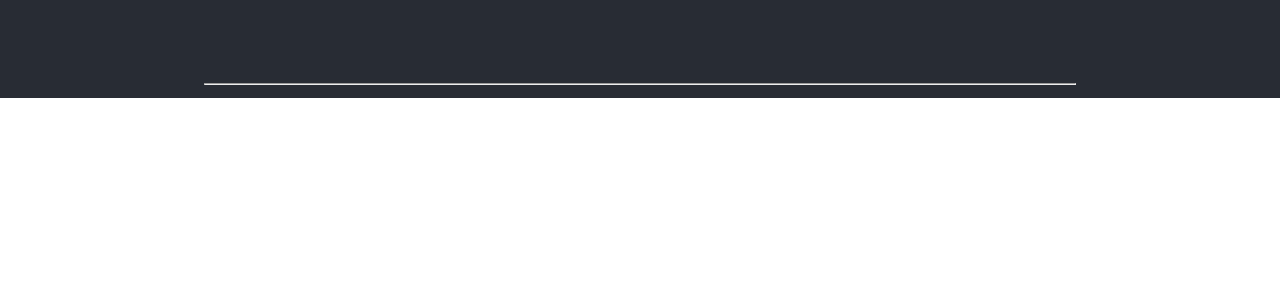
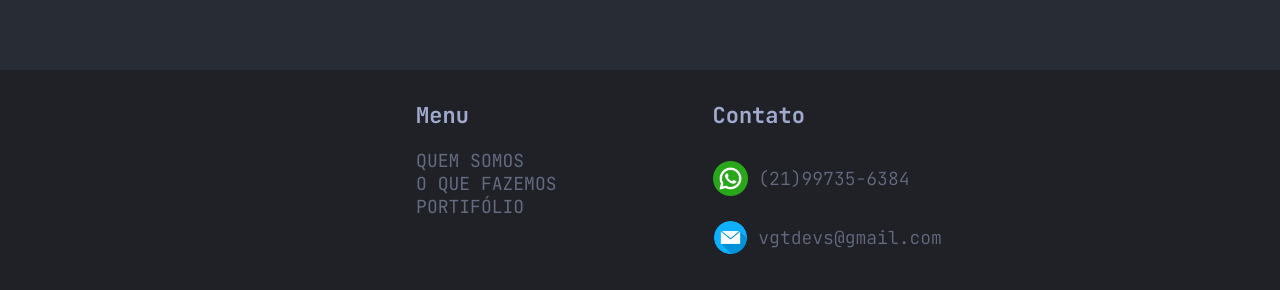
Before and after one commit to gvfirmeza/VGTDevelopments, a React (Create React App) app in the folder vgtdevelopment/: page / in a window 1280 px wide. Shown: the part 2624-2914 px from the top of the page. Before the commit the page ends 2722 px from the top, so only its background shows below. Built offline with nearby package versions, Linux system fonts and the light colour scheme.

Commit message:
gust gay

```diff
--- a/vgtdevelopment/src/App.js
+++ b/vgtdevelopment/src/App.js
@@ -4,6 +4,7 @@ import Banner from './components/Banner/Banner';
 import Sobre from './components/Sobre/Sobre';
 import Fazemos from './components/Fazemos/Fazemos';
 import Portfolio from './components/Portfolio/Portfolio';
+import Fale from './components/Footer/Fale';
 
 function App() {
   return (
@@ -14,6 +15,7 @@ function App() {
         <Sobre />
         <Fazemos />
         <Portfolio />
+        <Fale />
       </header>
     </div>
   );
--- /dev/null
+++ b/vgtdevelopment/src/components/Footer/Fale-Style.css
@@ -0,0 +1,53 @@
+.container-footer{
+    font-family: "JetBrains Mono";
+    background-color: #1f2127;
+    width: 100%;
+    color: #282C34;
+    text-align: left;
+    align-items: center;
+    padding-bottom: 1em;
+    padding-top: 0.5em;
+}
+
+.ancora-footer{
+    text-decoration: none;
+
+    color: #646b81;
+    display: block;
+    text-align: left;
+    font-size: 18px;
+}
+
+.img-footer{
+    width: 300px;
+}
+
+.container-conteudo{
+    display: flex;
+    justify-content: center;
+}
+
+.p-footer{
+    text-decoration: none;
+    font-weight: lighter;
+    font-size: 18px;
+    color: #646b81;
+}
+
+.container-infos{
+    margin-left: 6em;
+}
+
+.container-menu{
+    margin-left: 3em;
+}
+
+.h2-footer{
+    font-size: 22px;
+    color: #9faacd;
+}
+
+.contato-footer{
+    display: flex;
+    align-items: center;
+}
--- /dev/null
+++ b/vgtdevelopment/src/components/Footer/Fale.jsx
@@ -0,0 +1,29 @@
+import "./Fale-Style.css"
+import zap from "./whatsapp.png"
+import email from "./email.png"
+
+const Fale = () => (
+    <div className="container-footer">
+        <div className="container-conteudo">
+        <div className="container-menu">
+            <h2 className="h2-footer">Menu</h2>
+            <a href="#quem" className="ancora-footer">QUEM SOMOS</a>
+            <a href="#fazemos" className="ancora-footer">O QUE FAZEMOS</a>
+            <a href="#portfolio" className="ancora-footer">PORTIFÓLIO</a>
+        </div>
+        <div className="container-infos">
+            <h2 className="h2-footer">Contato</h2>
+            <div className="contato-footer">
+                <img src={zap} width="35px"/>
+                <p className="p-footer">&nbsp;(21)99735-6384</p>
+            </div>
+            <div className="contato-footer">
+                <img src={email} width="35px"/>
+                <p className="p-footer">&nbsp;vgtdevs@gmail.com</p>
+            </div>
+        </div>
+        </div>
+    </div>
+);
+
+export default Fale;
--- a/vgtdevelopment/src/components/Portfolio/Portfolio.jsx
+++ b/vgtdevelopment/src/components/Portfolio/Portfolio.jsx
@@ -74,7 +74,7 @@ function Portfolio() {
                     )}
                 </>
             </div>
-            <hr className="quebra" />
+
         </>
     )
 }
```
Also changed, not shown: vgtdevelopment/src/components/Footer/email.png (added), vgtdevelopment/src/components/Footer/whatsapp.png (added).
